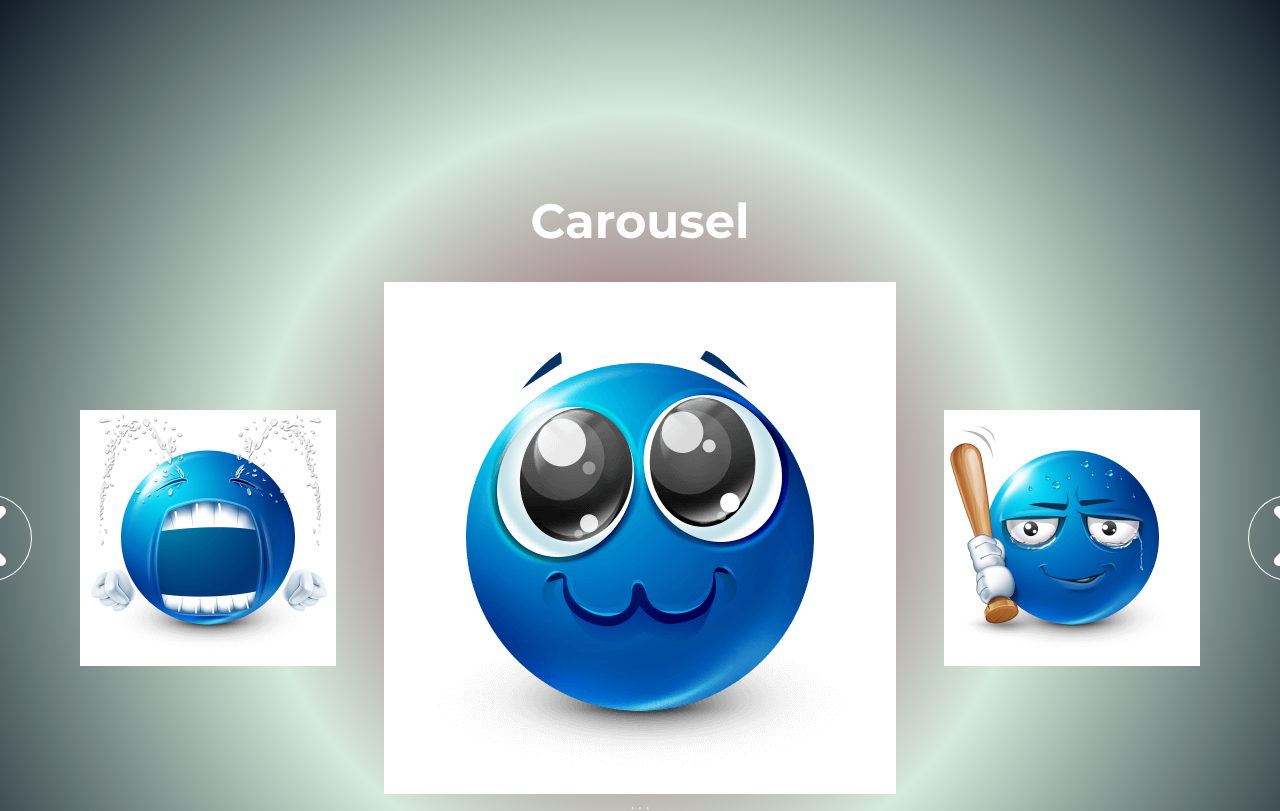
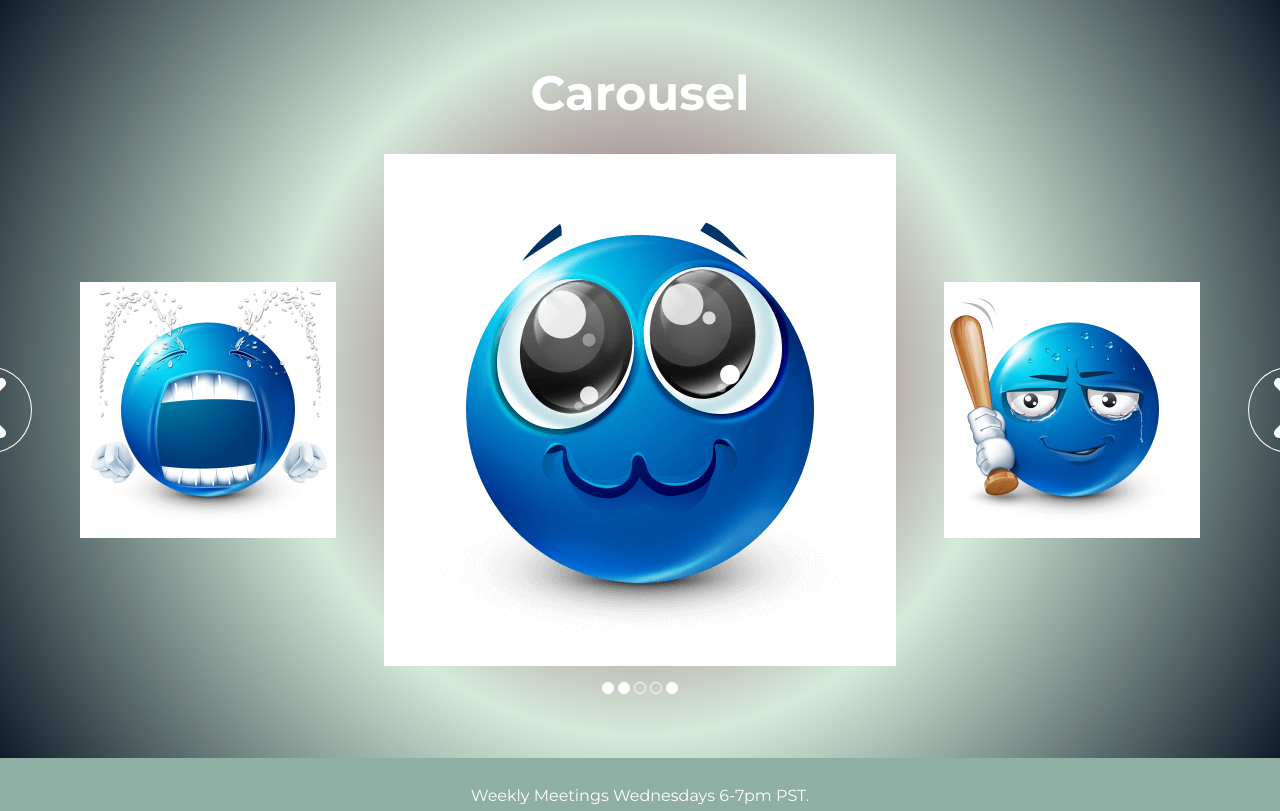
Before and after one commit to include-davis/Leads-Training-2025, a Next.js app: page /task2 in a window 1280 px wide. Shown: the top 811 px of the page. Built offline with nearby package versions, Linux system fonts and the light colour scheme.

Commit message:
functional dots

```diff
--- a/app/(pages)/_components/Carousel/Carousel.jsx
+++ b/app/(pages)/_components/Carousel/Carousel.jsx
@@ -49,7 +49,11 @@ export default function Carousel ({images}) {
                     <FaAngleRight size="5rem"/>
                 </div>
             </div>
-            <div>. . .</div>
+            <div className={styles.dotContainer}>
+                {images.map((_, index) => (
+                    <div key={index} className={`${styles.dot} ${index==left||index==main||index==right? styles.active : ""}`}/>
+                ))}
+            </div>
         </main>
     )
 }
--- a/app/(pages)/_components/Carousel/Carousel.module.scss
+++ b/app/(pages)/_components/Carousel/Carousel.module.scss
@@ -30,3 +30,20 @@
         user-select: none;
     }
 }
+
+.dotContainer {
+    display: flex;
+    gap: 0.25rem;
+    justify-content: center;
+    margin-top: 1rem;
+
+    .dot {
+        border-radius: 50%;
+        border: 1px solid white;
+        width: .75rem;
+        height: .75rem;
+    }
+    .dot.active {
+        background-color: white;
+    }
+}
--- a/app/(pages)/task2/task2.module.scss
+++ b/app/(pages)/task2/task2.module.scss
@@ -3,7 +3,7 @@
     background: radial-gradient(circle,rgba(115, 33, 66, 1) 0%, rgba(213, 235, 218, 1) 48%, rgba(15, 28, 41, 1) 100%);
     color: white;
     text-align: center;
-    padding: 15% 0;
+    padding: 5% 0;
 
     h1 {
         color: white;
```
